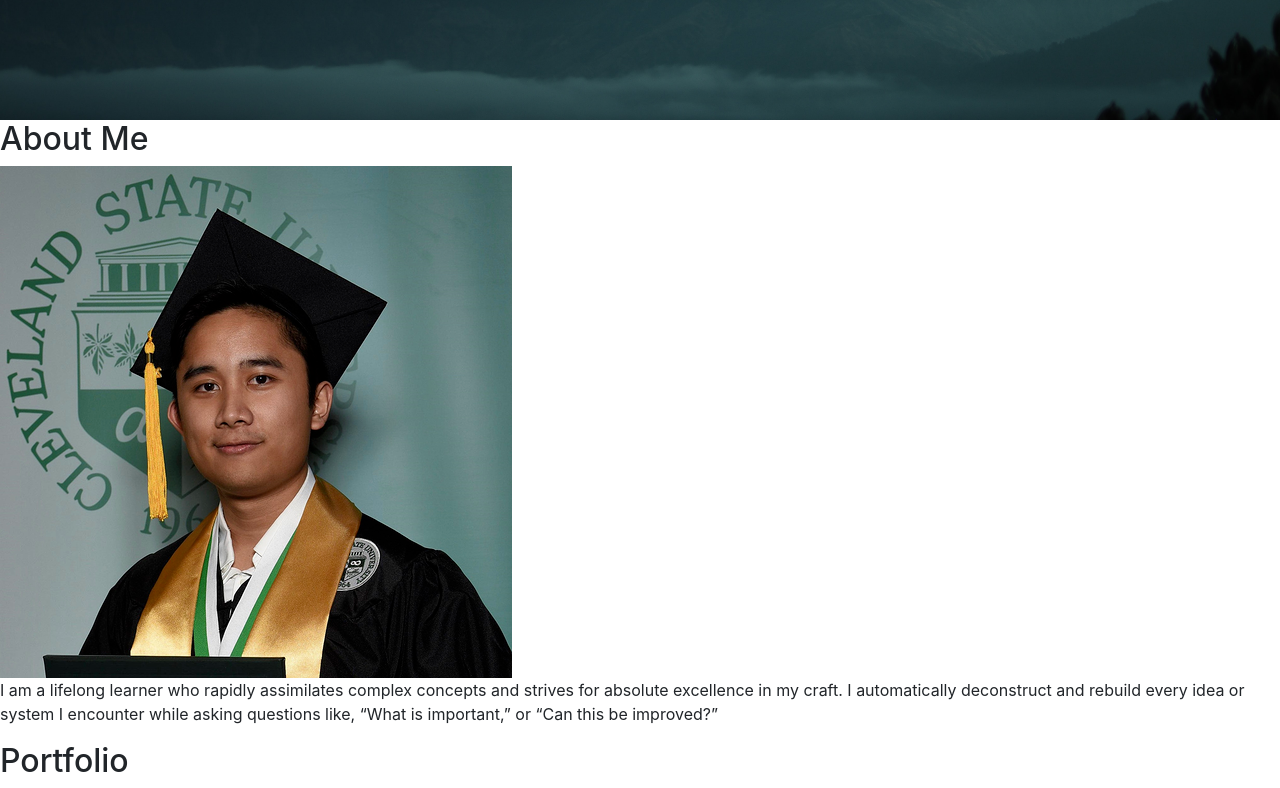
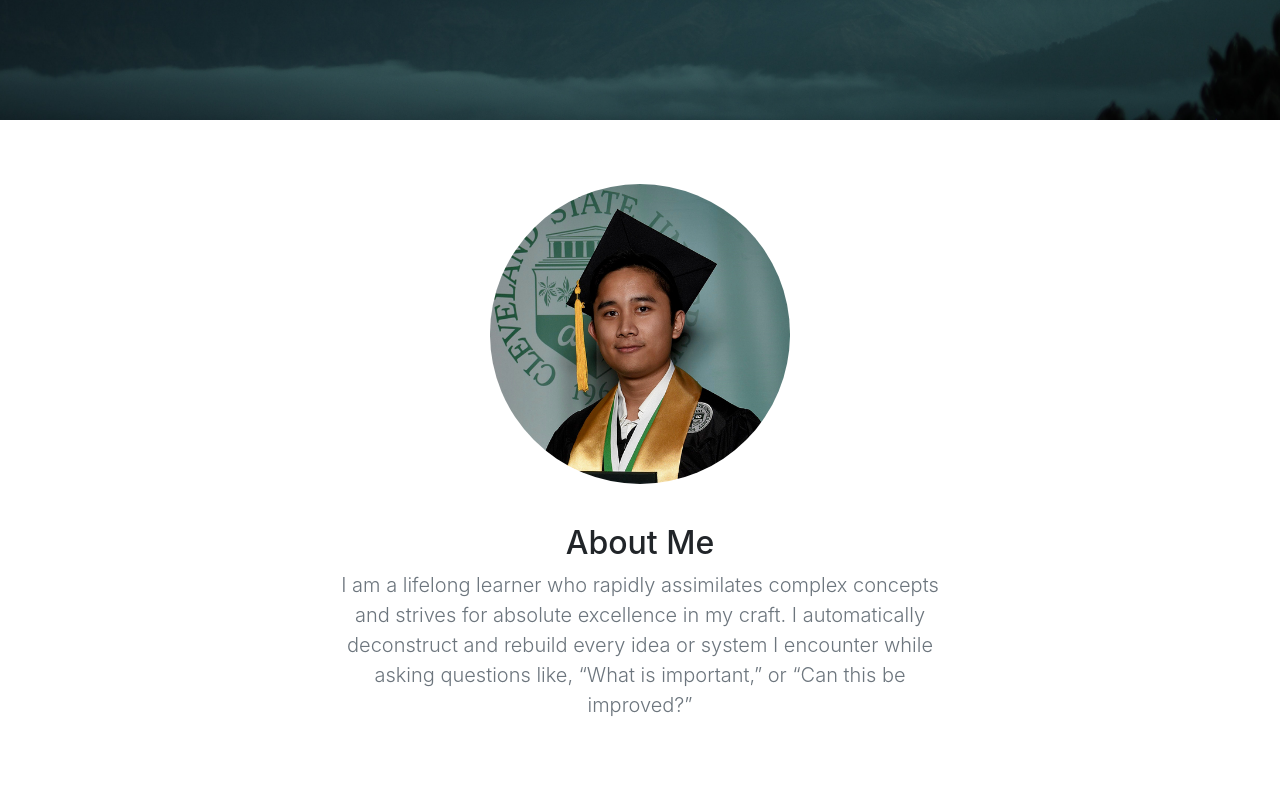
Before and after one commit to claudealdric/caldric.github.io, a React (Create React App) app in the folder client/: page / in a window 1280 px wide. Shown: the part 680-1468 px from the top of the page. Built offline with nearby package versions, Linux system fonts and the light colour scheme.

Commit message:
Create draft version of about me section

```diff
--- /dev/null
+++ b/client/src/components/AboutMe.css
@@ -0,0 +1,13 @@
+#about-me {
+  background-color: white;
+}
+
+#about-me > .container {
+  max-width: 40em;
+}
+
+.personal-photo {
+  border-radius: 50%;
+  width: 300px;
+  margin-bottom: 40px;
+}
--- /dev/null
+++ b/client/src/components/AboutMe.tsx
@@ -0,0 +1,21 @@
+import React from 'react';
+import './AboutMe.css';
+
+const AboutMe: React.FC = () => {
+  return (
+    <section className="jumbotron text-center" id="about-me">
+      <div className="container">
+        <img src="./me.png" alt="Claude Aldric" className="personal-photo" />
+        <h2>About Me</h2>
+        <p className="lead text-muted">
+          I am a lifelong learner who rapidly assimilates complex concepts and
+          strives for absolute excellence in my craft. I automatically
+          deconstruct and rebuild every idea or system I encounter while asking
+          questions like, “What is important,” or “Can this be improved?”
+        </p>
+      </div>
+    </section>
+  );
+};
+
+export default AboutMe;
--- a/client/src/components/Home.tsx
+++ b/client/src/components/Home.tsx
@@ -1,18 +1,12 @@
 import React from 'react';
 import Card from 'react-bootstrap/Card';
 import './Home.css';
+import AboutMe from './AboutMe';
 
 const Home: React.FC = () => {
   return (
     <div>
-      <h2>About Me</h2>
-      <img src="./me.png" alt="Claude Aldric" />
-      <p>
-        I am a lifelong learner who rapidly assimilates complex concepts and
-        strives for absolute excellence in my craft. I automatically deconstruct
-        and rebuild every idea or system I encounter while asking questions
-        like, “What is important,” or “Can this be improved?”
-      </p>
+      <AboutMe />
 
       <h2>Portfolio</h2>
 
```
